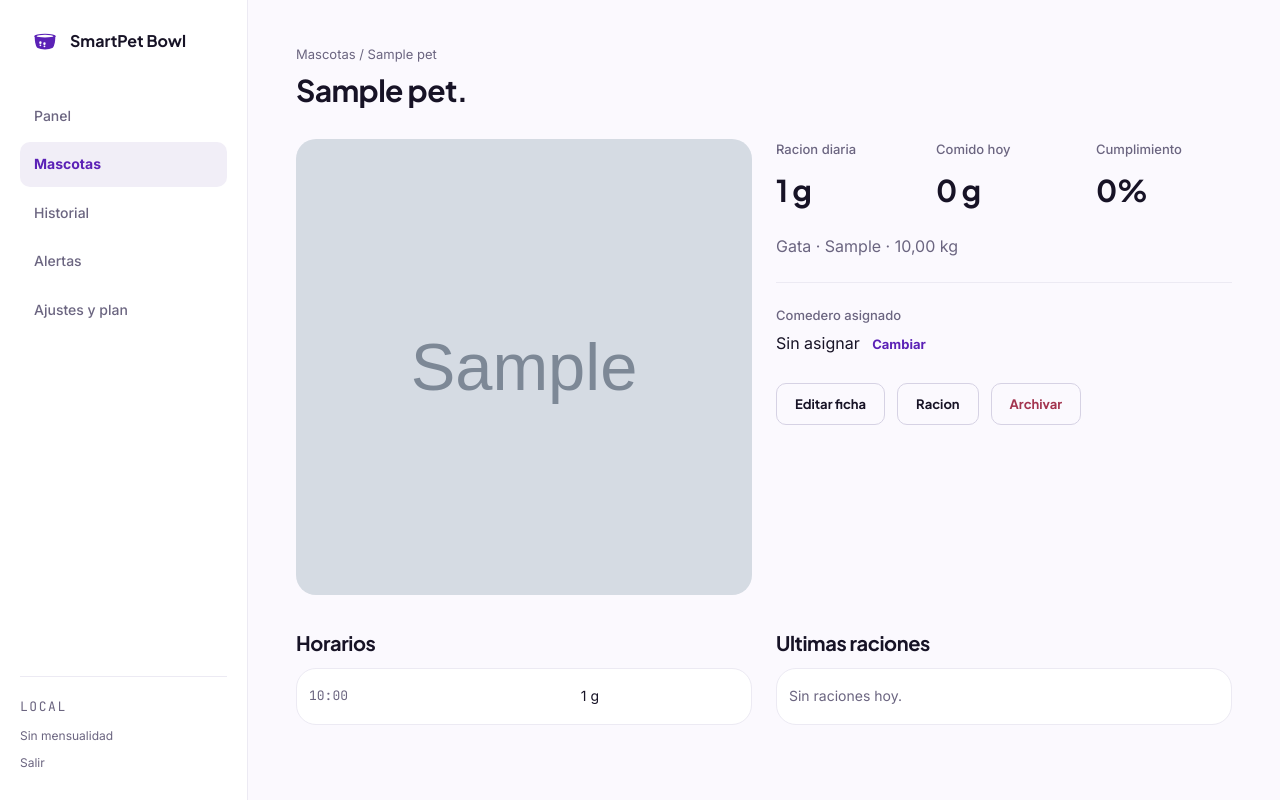
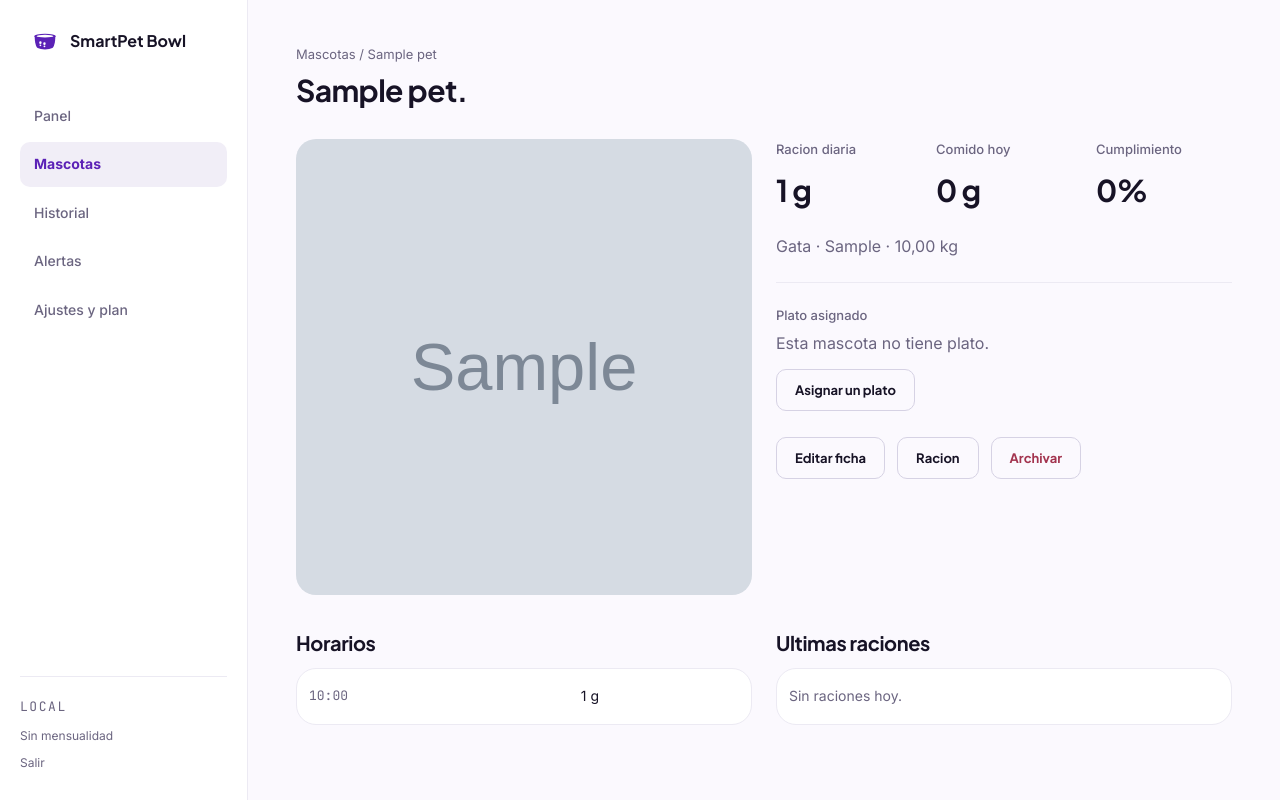
Before and after one commit to JuanDavid-9715/smartpet_bowl, a Django app: page /app/mascotas/1/ in a window 1280 px wide. Run offline with Django 5.2, Linux system fonts and the light colour scheme; tables that the repository leaves empty hold one stand-in row (values such as "Sample post"); grey boxes marked "Sample" are stand-in pictures.

Commit message:
feat(web): desvincular el plato desde la ficha de la mascota
- La ficha muestra el plato con su estado y sincronizacion, y dos acciones:
  cambiar plato (formulario) y desvincular (POST).
- Desvincular no borra el plato: lo deja libre en la cuenta.
- Se retira el flujo antiguo de elegir comedero de un catalogo, que contradecia
  la regla de un plato por mascota.

```diff
--- a/software/web/pets/urls.py
+++ b/software/web/pets/urls.py
@@ -16,7 +16,7 @@ urlpatterns = [
     path("comederos/<int:pk>/eliminar/", views.feeder_delete, name="feeder_delete"),
     path("comederos/<int:pk>/ordenar/", views.feeder_command, name="feeder_command"),
     path("mascotas/<int:pk>/archivar/", views.pet_archive, name="archive"),
-    path("mascotas/<int:pk>/comedero/", views.assign_feeder, name="assign_feeder"),
+    path("mascotas/<int:pk>/plato/quitar/", views.pet_unassign_feeder, name="unassign_feeder"),
     path("historial/", views.history, name="history"),
     path("alertas/", views.alerts, name="alerts"),
     path("ajustes/", views.settings_view, name="settings"),
--- a/software/web/pets/views.py
+++ b/software/web/pets/views.py
@@ -210,16 +210,16 @@ def pet_archive(request, pk):
 
 
 @login_required
-def assign_feeder(request, pk):
+def pet_unassign_feeder(request, pk):
+    """Quita el plato de la mascota sin borrarlo de la cuenta."""
     pet = get_object_or_404(_pets(request), pk=pk)
-    feeders = Feeder.objects.filter(owner=request.user)
-    if request.method == "POST":
-        feeder_id = request.POST.get("feeder")
-        pet.feeder = feeders.filter(pk=feeder_id).first()
+    if request.method == "POST" and pet.feeder_id:
+        code = pet.feeder.code
+        pet.feeder = None
         pet.save(update_fields=["feeder"])
-        messages.success(request, "Comedero asignado.")
+        messages.success(request, f"{pet.name} quedo sin plato. El plato {code} sigue en tu cuenta, libre.")
         return redirect("pets:detail", pk=pet.pk)
-    return render(request, "pets/pet_feeder.html", {"pet": pet, "feeders": feeders})
+    return redirect("pets:detail", pk=pet.pk)
 
 
 @login_required
--- a/software/web/templates/pets/pet_detail.html
+++ b/software/web/templates/pets/pet_detail.html
@@ -17,8 +17,24 @@
     </div>
     <p class="muted" style="margin-top:20px">{{ pet.species_label }}{% if pet.breed %} &middot; {{ pet.breed }}{% endif %} &middot; {{ pet.weight_kg }} kg</p>
     <hr class="rule" style="margin:22px 0">
-    <p class="kpi__label">Comedero asignado</p>
-    <p style="margin-top:6px">{{ pet.feeder|default:"Sin asignar" }} <a class="hero__link" style="color:var(--accent-text);font-size:13px;margin-left:8px" href="{% url 'pets:assign_feeder' pet.pk %}">Cambiar</a></p>
+    <p class="kpi__label">Plato asignado</p>
+    {% if pet.feeder %}
+      <p style="margin-top:6px;display:flex;align-items:center;gap:10px;flex-wrap:wrap">
+        <span class="mono">{{ pet.feeder.code }}</span>
+        <span class="status-dot {% if pet.feeder.is_online %}status-dot--on{% else %}status-dot--off{% endif %}"></span>
+        <span class="muted" style="font-size:13px">{{ pet.feeder.status_label }} &middot; {{ pet.feeder.last_sync_label }}</span>
+      </p>
+      <div style="display:flex;gap:10px;margin-top:12px;flex-wrap:wrap">
+        <a class="btn btn--ghost btn--sm" href="{% url 'pets:edit' pet.pk %}">Cambiar plato</a>
+        <form method="post" action="{% url 'pets:unassign_feeder' pet.pk %}" style="margin:0">
+          {% csrf_token %}
+          <button class="btn btn--ghost btn--sm" type="submit" style="color:var(--error)">Desvincular plato</button>
+        </form>
+      </div>
+    {% else %}
+      <p class="muted" style="margin-top:6px">Esta mascota no tiene plato.</p>
+      <a class="btn btn--ghost btn--sm" style="margin-top:12px" href="{% url 'pets:edit' pet.pk %}">Asignar un plato</a>
+    {% endif %}
     <div style="display:flex;gap:12px;margin-top:26px;flex-wrap:wrap">
       <a class="btn btn--ghost btn--sm" href="{% url 'pets:edit' pet.pk %}">Editar ficha</a>
       <a class="btn btn--ghost btn--sm" href="{% url 'pets:ration' pet.pk %}">Racion</a>
```
Also changed, not shown: software/web/pets/tests.py (+20 -0 lines), software/web/templates/pets/pet_feeder.html (deleted, +0 -27 lines).
